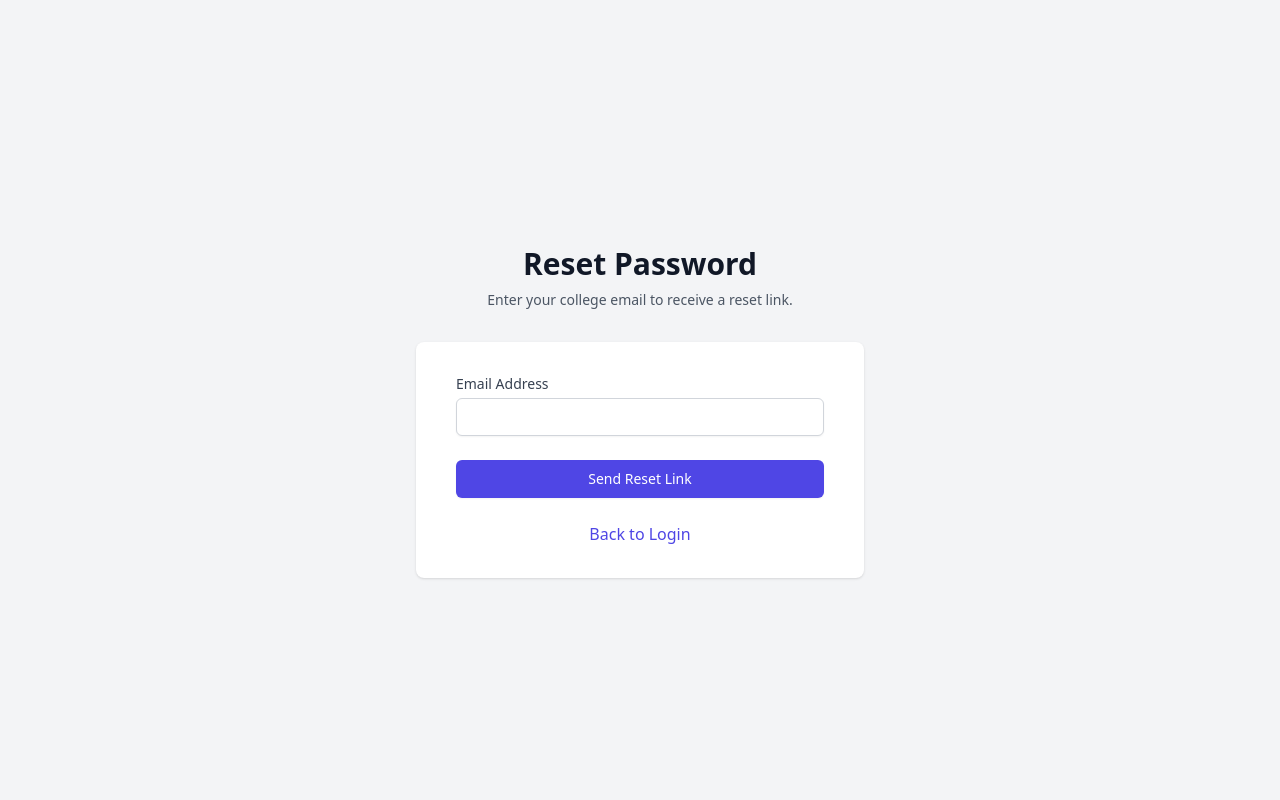
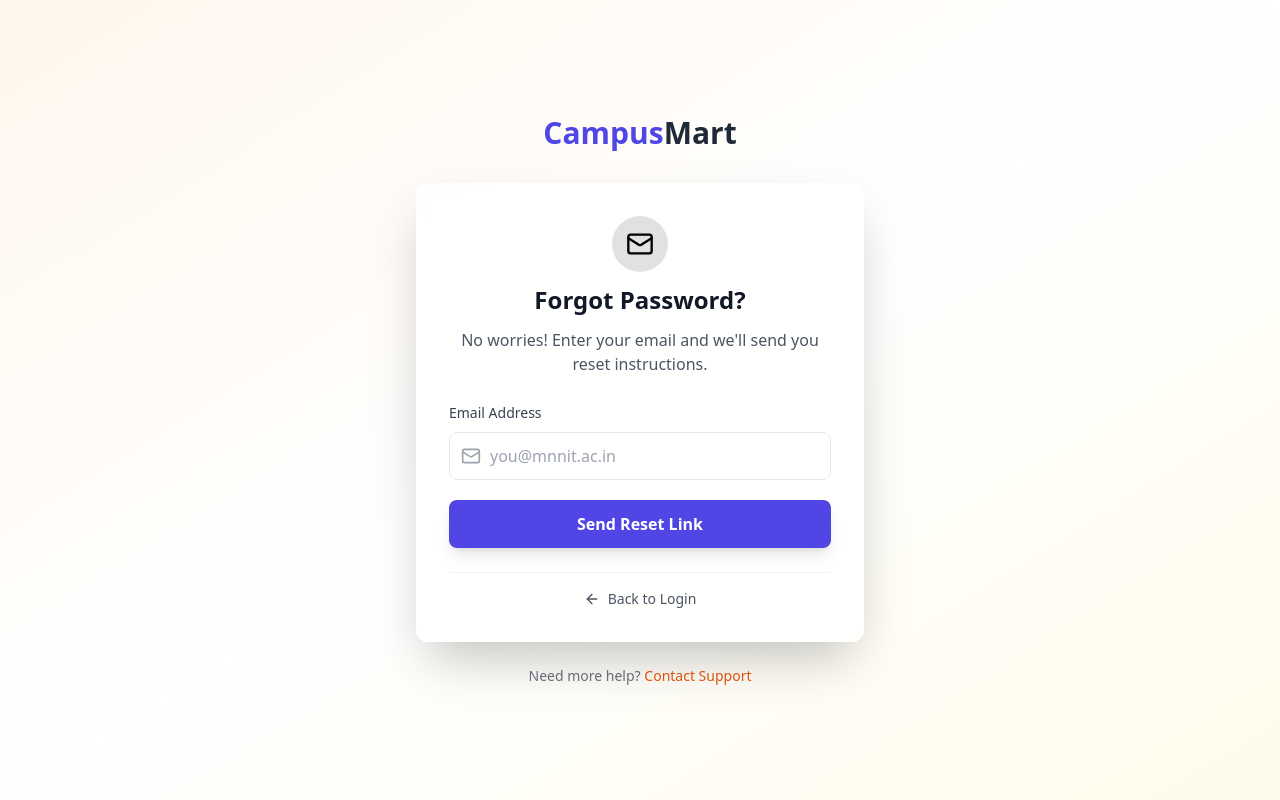
Before and after one commit to Nishan02/Buy-Sell, a React (Vite) app in the folder client/: page /forgot-password in a window 1280 px wide. Built offline with nearby package versions, Linux system fonts and the light colour scheme.

Commit message:
Frontend: Updated forgotPass ui

```diff
--- a/client/package.json
+++ b/client/package.json
@@ -11,6 +11,7 @@
   },
   "dependencies": {
     "axios": "^1.13.2",
+    "lucide-react": "^0.562.0",
     "react": "^19.2.0",
     "react-dom": "^19.2.0",
     "react-icons": "^5.5.0",
--- a/client/src/pages/ForgotPassword.jsx
+++ b/client/src/pages/ForgotPassword.jsx
@@ -1,84 +1,192 @@
 import React, { useState } from 'react';
 import { Link } from 'react-router-dom';
 import axios from 'axios';
-import Navbar from '../components/Navbar'; // Optional, or just use a layout
+import { Mail, ArrowLeft, CheckCircle2, AlertCircle } from 'lucide-react';
 
 const ForgotPassword = () => {
   const [email, setEmail] = useState('');
-  const [loading, setLoading] = useState(false);
-  const [message, setMessage] = useState('');
-  const [error, setError] = useState('');
+  const [isLoading, setIsLoading] = useState(false);
+  const [isSuccess, setIsSuccess] = useState(false);
+
+  // Separate errors for frontend validation vs backend API issues
+  const [validationError, setValidationError] = useState('');
+  const [apiError, setApiError] = useState('');
+
+  const validateEmail = (email) => {
+    const emailRegex = /^[^\s@]+@[^\s@]+\.[^\s@]+$/;
+    return emailRegex.test(email);
+  };
 
   const handleSubmit = async (e) => {
     e.preventDefault();
-    setLoading(true);
-    setMessage('');
-    setError('');
+    setValidationError('');
+    setApiError('');
 
+    // 1. Frontend Validation
+    if (!email.trim()) {
+      setValidationError('Email is required');
+      return;
+    }
+
+    if (!validateEmail(email)) {
+      setValidationError('Please enter a valid email address');
+      return;
+    }
+
+    // 2. Backend Call
+    setIsLoading(true);
     try {
+      // Connect to your actual Backend API
       await axios.post('http://localhost:5000/api/auth/forgot-password', { email });
-      setMessage('Email sent! Check your inbox for the reset link.');
+      setIsSuccess(true);
     } catch (err) {
-      setError(err.response?.data?.message || 'Failed to send email. Try again.');
+      setApiError(err.response?.data?.message || 'Failed to send email. Try again.');
     } finally {
-      setLoading(false);
+      setIsLoading(false);
     }
   };
 
+  const handleTryAgain = () => {
+    setIsSuccess(false);
+    setEmail('');
+    setApiError('');
+    setValidationError('');
+  };
+
   return (
-    <div className="min-h-screen bg-gray-100 flex flex-col justify-center py-12 sm:px-6 lg:px-8">
-      <div className="sm:mx-auto sm:w-full sm:max-w-md">
-        <h2 className="mt-6 text-center text-3xl font-extrabold text-gray-900">
-          Reset Password
+    <div className="min-h-screen flex items-center justify-center bg-gradient-to-br from-orange-50 via-white to-amber-50 px-4 py-8 font-sans">
+      <div className="w-full max-w-md">
+
+        {/* Logo/Brand Section */}
+        <div className="text-center mb-8">
+          <Link to="/" className="inline-block group">
+            <h1 className="text-3xl font-bold text-indigo-600 bg-clip-text hover:from-orange-700 hover:to-amber-700 transition-all duration-300">
+               Campus<span className="text-gray-800">Mart</span>
+            </h1>
+          </Link>
+        </div>
+
+        {/* Main Card */}
+        <div className="bg-white/80 backdrop-blur-sm rounded-xl shadow-2xl border border-white p-8 hover:shadow-3xl transition-shadow duration-300">
+
+          {/* Header */}
+          <div className="space-y-3 pb-6">
+            <div className="mx-auto w-14 h-14 bg-[#e1e1e2] rounded-full flex items-center justify-center mb-2">
+              <Mail className="w-7 h-7 " />
+            </div>
+            <h2 className="text-2xl font-bold text-center text-gray-900">
+              {isSuccess ? 'Check Your Email' : 'Forgot Password?'}
             </h2>
-        <p className="mt-2 text-center text-sm text-gray-600">
-          Enter your college email to receive a reset link.
+            <p className="text-center text-gray-600 text-base">
+              {isSuccess
+                ? `We've sent a password reset link to ${email}`
+                : "No worries! Enter your email and we'll send you reset instructions."}
             </p>
           </div>
 
-      <div className="mt-8 sm:mx-auto sm:w-full sm:max-w-md">
-        <div className="bg-white py-8 px-4 shadow sm:rounded-lg sm:px-10">
-          {message && (
-            <div className="mb-4 bg-green-50 border border-green-400 text-green-700 px-4 py-3 rounded">
-              {message}
-            </div>
-          )}
-          {error && (
-            <div className="mb-4 bg-red-50 border border-red-400 text-red-700 px-4 py-3 rounded">
-              {error}
+          <div className="space-y-6">
+            {!isSuccess ? (
+              <form onSubmit={handleSubmit} className="space-y-5">
+
+                {/* API Error Alert */}
+                {apiError && (
+                   <div className="bg-red-50 border border-red-200 rounded-lg p-4 flex items-start gap-3">
+                     <AlertCircle className="w-5 h-5 text-red-600 mt-0.5 flex-shrink-0" />
+                     <p className="text-sm text-red-700">{apiError}</p>
                    </div>
                 )}
 
-          <form onSubmit={handleSubmit} className="space-y-6">
-            <div>
-              <label className="block text-sm font-medium text-gray-700">Email Address</label>
-              <div className="mt-1">
+                <div className="space-y-2">
+                  <label htmlFor="email" className="text-sm font-medium text-gray-700">
+                    Email Address
+                  </label>
+                  <div className="relative">
+                    <Mail className="absolute left-3 top-1/2 -translate-y-1/2 w-5 h-5 text-gray-400" />
                     <input
+                      id="email"
                       type="email"
-                  required
+                      placeholder="you@mnnit.ac.in"
                       value={email}
-                  onChange={(e) => setEmail(e.target.value)}
-                  className="appearance-none block w-full px-3 py-2 border border-gray-300 rounded-md shadow-sm focus:outline-none focus:ring-indigo-500 focus:border-indigo-500 sm:text-sm"
+                      onChange={(e) => {
+                        setEmail(e.target.value);
+                        setValidationError('');
+                      }}
+                      disabled={isLoading}
+                      className={`w-full pl-10 pr-4 h-12 rounded-lg border bg-white text-base transition-all duration-200 outline-none
+                        ${validationError || apiError
+                          ? 'border-red-500 focus:ring-2 focus:ring-red-200'
+                          : 'border-gray-200 focus:border-orange-500 focus:ring-2 focus:ring-orange-200'
+                        }`}
                     />
+                  </div>
+                  {validationError && (
+                    <p className="text-sm text-red-600 flex items-center gap-1">
+                      {validationError}
+                    </p>
+                  )}
+                </div>
+
+                <button
+                  type="submit"
+                  disabled={isLoading}
+                  className="w-full h-12 rounded-lg text-base font-semibold bg-indigo-600 text-white shadow-lg hover:shadow-xl transition-all duration-300 transform hover:scale-[1.02] disabled:opacity-70 disabled:cursor-not-allowed flex items-center justify-center"
+                >
+                  {isLoading ? (
+                    <span className="flex items-center gap-2">
+                      <div className="w-5 h-5 border-2 border-white border-t-transparent rounded-full animate-spin" />
+                      Sending...
+                    </span>
+                  ) : (
+                    'Send Reset Link'
+                  )}
+                </button>
+              </form>
+            ) : (
+              <div className="space-y-5">
+                <div className="bg-green-50 border border-green-200 rounded-lg p-4 flex items-start gap-3">
+                  <CheckCircle2 className="w-5 h-5 text-green-600 mt-0.5 flex-shrink-0" />
+                  <div className="space-y-1">
+                    <p className="text-sm font-medium text-green-900">
+                      Password reset link sent
+                    </p>
+                    <p className="text-sm text-green-700">
+                      If you don't see the email, check your spam folder.
+                    </p>
                   </div>
                 </div>
 
                 <button
-              type="submit"
-              disabled={loading}
-              className={`w-full flex justify-center py-2 px-4 border border-transparent rounded-md shadow-sm text-sm font-medium text-white
-                ${loading ? 'bg-indigo-400' : 'bg-indigo-600 hover:bg-indigo-700'}`}
+                  onClick={handleTryAgain}
+                  className="w-full h-12 rounded-lg text-base font-semibold border-2 border-gray-200 hover:bg-orange-50 hover:border-orange-300 text-gray-700 transition-all duration-300"
                 >
-              {loading ? 'Sending...' : 'Send Reset Link'}
+                  Try Another Email
                 </button>
-          </form>
+              </div>
+            )}
 
-          <div className="mt-6 text-center">
-            <Link to="/login" className="font-medium text-indigo-600 hover:text-indigo-500">
+            {/* Back to Login Link */}
+            <div className="pt-4 border-t border-gray-100">
+              <Link
+                to="/login"
+                className="flex items-center justify-center gap-2 text-sm font-medium text-gray-600 hover:text-orange-600 transition-colors duration-200 group"
+              >
+                <ArrowLeft className="w-4 h-4 group-hover:-translate-x-1 transition-transform duration-200" />
                 Back to Login
               </Link>
             </div>
           </div>
+        </div>
+
+        {/* Help Text */}
+        <p className="text-center text-sm text-gray-500 mt-6">
+          Need more help?{' '}
+          <a
+            href="mailto:riteshsingh0977@gmail.com"
+            className="text-orange-600 hover:text-orange-700 font-medium hover:underline transition-colors"
+          >
+            Contact Support
+          </a>
+        </p>
       </div>
     </div>
   );
```
Also changed, not shown: 1 other file (tests, documents, lock files or other folders). Lines whose indentation alone changed are shown as unchanged.
